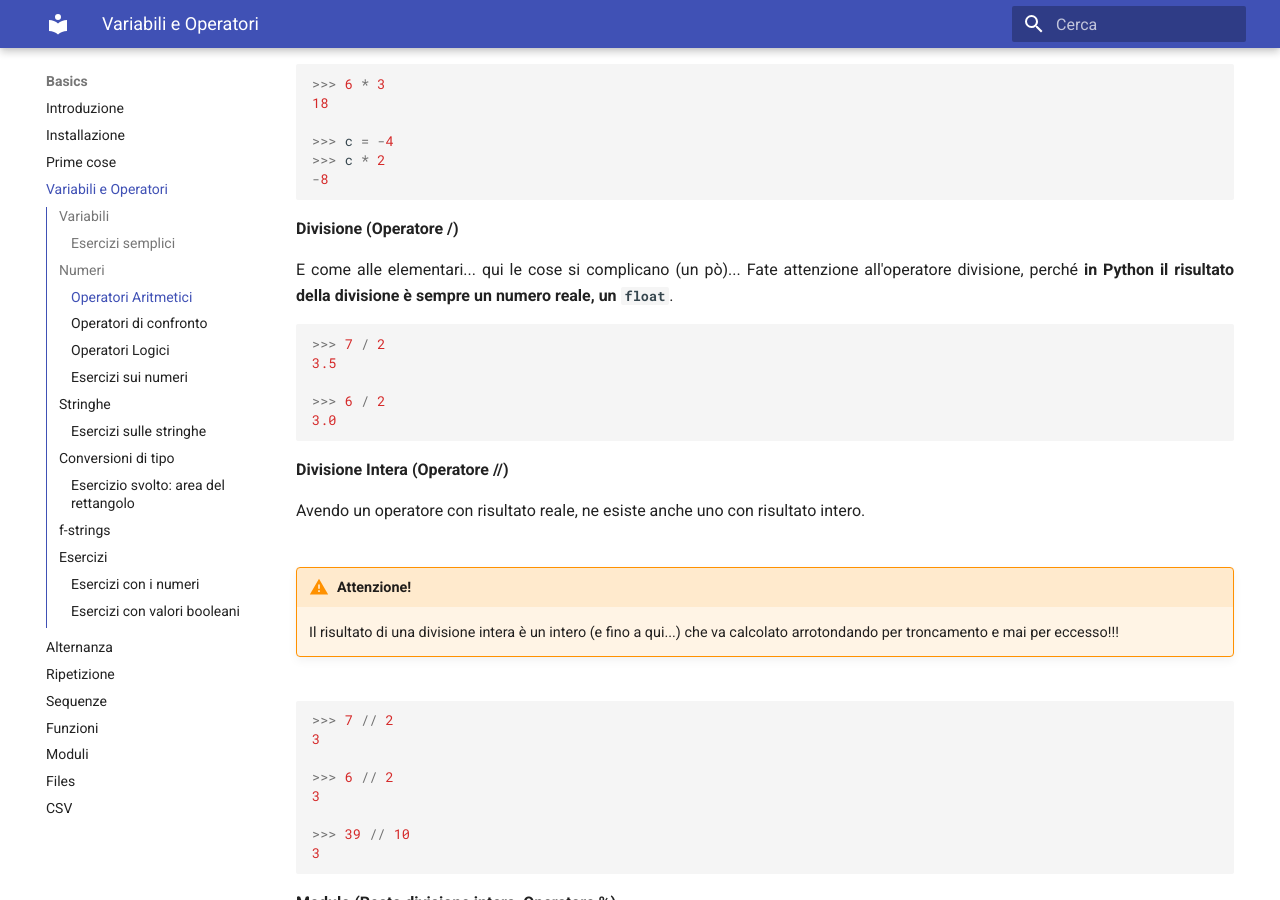
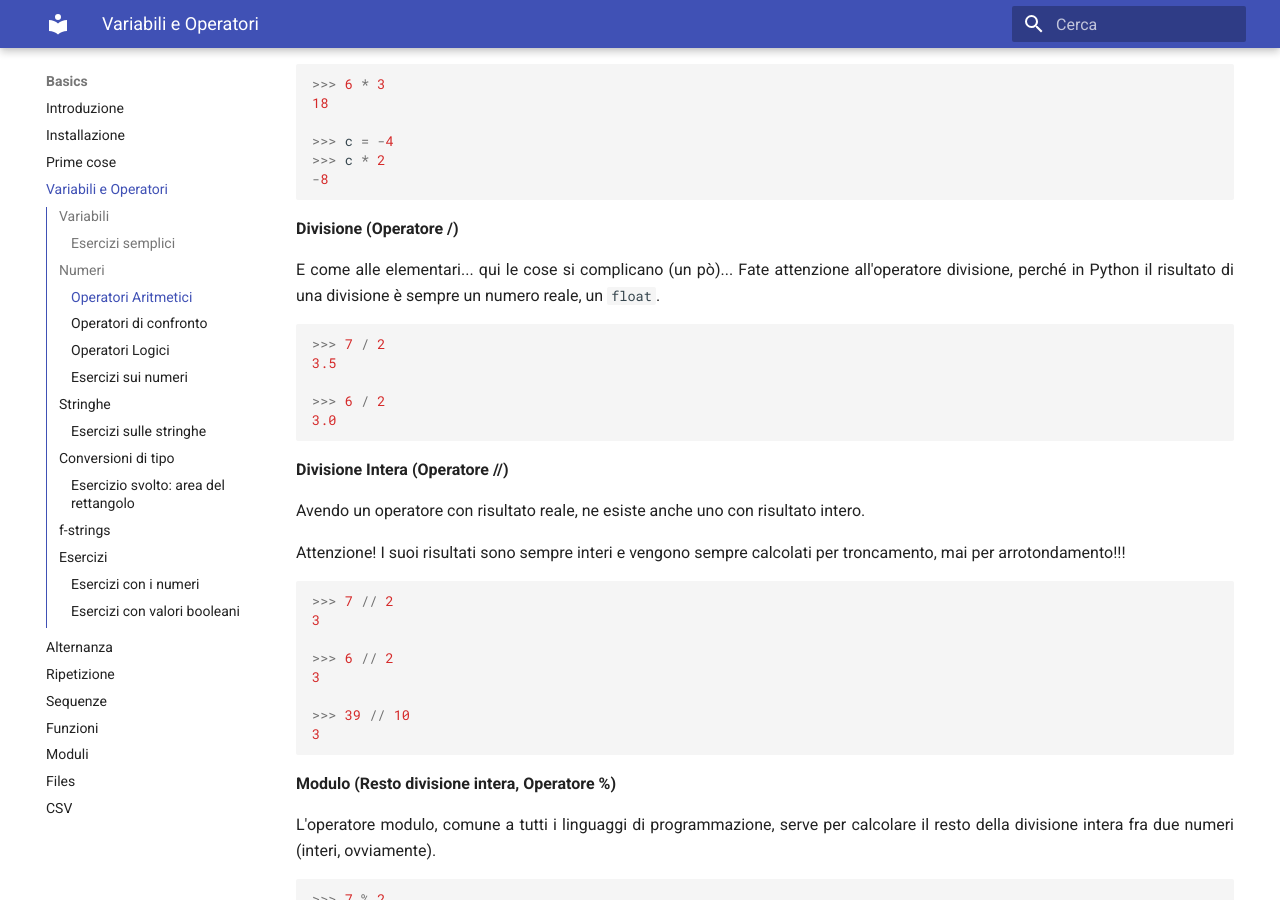
Before and after one commit to adjamhub/pyhandouts, an MkDocs documentation site: the page built from docs/basics/101_var.md, in a window 1280 px wide and 900 px high, scrolled down 4195 px. Built offline with MkDocs 1.6.1 and Material for MkDocs 9.7.7, drawn with Linux system fonts in a browser that asks for light colours.

Commit message:
Update 101_var.md

````diff
--- a/docs/basics/101_var.md
+++ b/docs/basics/101_var.md
@@ -216,7 +216,7 @@ Tutto sommato, anche questo (operatore) dovrebbe essere semplice...
 **Divisione (Operatore /)**
 
 E come alle elementari... qui le cose si complicano (un pò)... Fate attenzione all'operatore divisione, perché
-**in Python il risultato della divisione è sempre un numero reale, un `float`**.
+in Python il risultato di una divisione è sempre un numero reale, un `float`.
 
 ``` python
 >>> 7 / 2
@@ -231,11 +231,8 @@ E come alle elementari... qui le cose si complicano (un pò)... Fate attenzione
 
 Avendo un operatore con risultato reale, ne esiste anche uno con risultato intero.
 
-!!! warning "Attenzione!"
-
-    Il risultato di una divisione intera è un intero (e fino a qui...) che va calcolato
-    arrotondando per troncamento e mai per eccesso!!!
-
+Attenzione!
+I suoi risultati sono sempre interi e vengono sempre calcolati per troncamento, mai per arrotondamento!!!
 
 ``` python
 >>> 7 // 2
@@ -671,7 +668,7 @@ Esecuzione del codice
 Arrivati a questo punto del corso, siete già quasi degli espertoni della funzione `print()` e avrete capito come questa
 possa visualizzare qualunque tipo di variabile semplicemente per elencazione. Chiarifico subito con un banale esempio:
 
-```python
+``` python
 nome = "Andrea"
 anni = 18 # ;)
 print("Io mi chiamo", nome, "ed ho", anni, "anni")
@@ -694,7 +691,7 @@ appunto in `f-strings`. Qui la [documentazione ufficiale](https://docs.python.or
 In poche parole, queste sono stringhe precedute da una `f` (da cui l'abbreviazione del nome), che permettono di visualizzare variabili semplicemente
 indicando il loro nome dentro parentesi graffe `{}`. Un esempio e sarà chiarissimo:
 
-```python
+``` python
 nome = "Andrea"
 anni = 28
 print( f"Io mi chiamo {nome} ed ho {anni} anni" )
@@ -727,7 +724,7 @@ denominato esXXX.py, dove XXX è il numero dell'esercizio. All'interno
 del file le prime righe devono essere sempre un commento contenente
 nome, classe ed esercizio. Ad esempio:
 
-```python
+``` python
 # Andrea Diamantini
 # 2 XS
 # Esercizio 100: merenda
````
